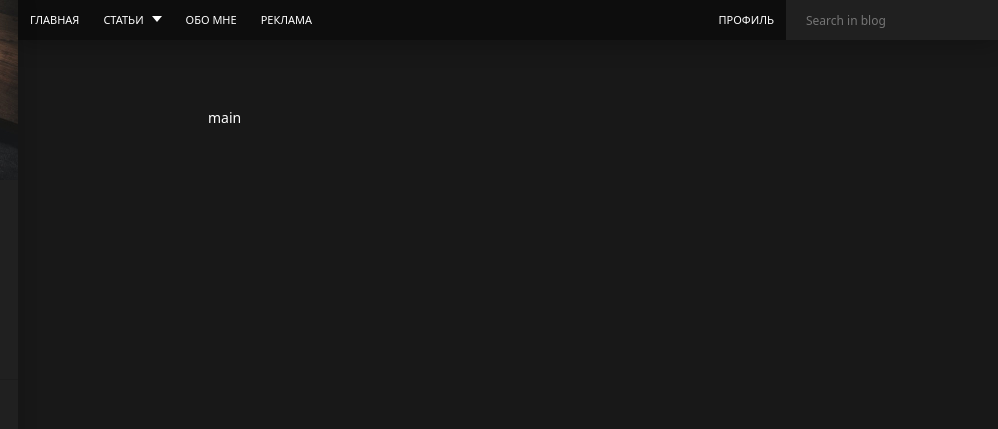
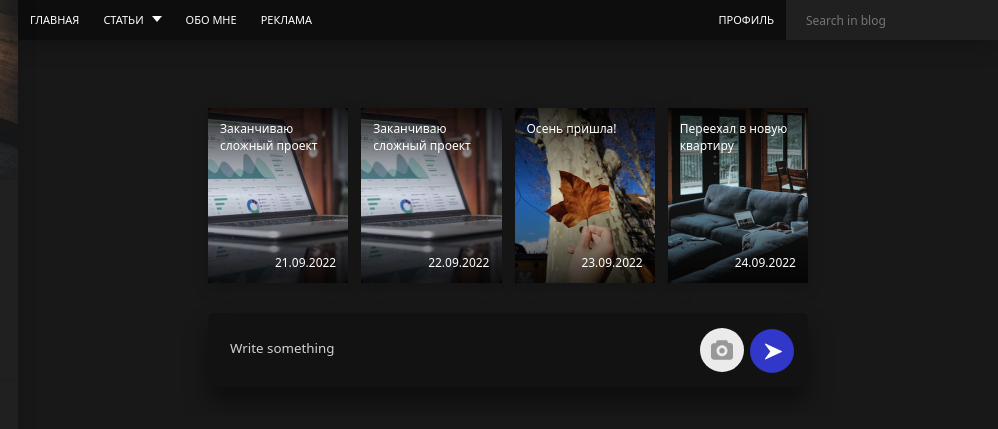
Before and after one commit to kepsk1y/Blog, a website: page index.html in a window 1280 px wide. Shown: the top 429 px of the page, 282-1280 px from the left. Drawn offline with Linux system fonts and the light colour scheme.

Commit message:
Added-Stories

```diff
--- /dev/null
+++ b/blocks/add-post.scss
@@ -0,0 +1,65 @@
+.add-post{
+    margin-bottom: 30px;
+    background-color: $secondary;
+    border-radius: 5px;
+    padding: 15px 20px;
+
+    box-shadow: 0 15px 25px rgba(0, 0, 0, .45);
+}
+
+.add-post__form{
+    display: flex;
+    align-items: center;
+}
+
+.add-post__textarea{
+    display: block;
+    width: 75%;
+    height: 26px;
+    font-family: inherit;
+    font-size: 15;
+    color: $white;
+    border: none;
+    background: transparent;
+    resize: none;
+    outline: none;
+
+    &::placeholder{
+        color: #d2d2d2;
+    }
+}
+
+.add-post__form-actions{
+    width: 25%;
+    display: flex;
+    justify-content: flex-end;
+}
+
+.add-post_file{
+    display: block;
+    height: 44px;
+    width: 44px;
+    border-radius: 50%;
+    background: #EBEBEB url(/img/photo\ btn.svg) center no-repeat;
+    cursor: pointer;
+
+
+    input{
+        display: none;
+    }
+}
+
+.add-post__send{
+    display: block;
+    height: 44px;
+    width: 44px;
+    border-radius: 50%;
+    background: none;
+
+    cursor: pointer;
+    border: none;
+
+    button{
+        display: none;
+    }
+}
--- /dev/null
+++ b/blocks/stories.scss
@@ -0,0 +1,76 @@
+.stories{
+    display: grid;
+    grid-template-columns: 1fr 1fr 1fr 1fr;
+    grid-column-gap: 13px;
+    grid-template-rows: 175px;
+    margin-bottom: 30px;
+
+    img{
+        border-radius: 5px;
+    }
+}
+
+.stories__item{
+    position: relative;
+    overflow: hidden;
+    cursor: pointer;
+    box-shadow: 0 5px 15px rgba(0, 0, 0, .2);
+
+    &:after{
+        content: "";
+        display: block;
+        width: 100%;
+        height: 100%;
+
+        background-image: linear-gradient(to bottom, rgba(0, 0, 0, .8), rgba(0, 0, 0, 0) 50%, rgba(0, 0, 0, .8));
+
+        position: absolute;
+        top: 0;
+        left: 0;
+        z-index: 2;
+    }
+
+    &:hover{
+        .stories__preview{
+            transform: scale(1.3);
+            transition-duration: 3s;
+        }
+    }
+}
+
+.stories__preview{
+    display: block;
+    width: 100%;
+    height: 100%;
+    object-fit: cover;
+
+    position: absolute;
+    top: 0;
+    left: 0;
+    z-index: 1;
+
+    transition: transform ease-in-out .2s;
+}
+
+.stories__title{
+    width: 100%;
+    padding: 12px;
+    font-size: 12px;
+    color: $white;
+
+    position: absolute;
+    top: 0;
+    left: 0;
+    z-index: 3;
+}
+
+.stories__date{
+    font-size: 12px;
+    color: $white;
+    padding: 12px;
+
+    position: absolute;
+    bottom: 0;
+    right: 0;
+    z-index: 3;
+}
--- a/index.html
+++ b/index.html
@@ -9,8 +9,8 @@
 </head>
 
 <body>
-    <!-- Header -->
     <div class="page">
+        <!-- Header -->
         <header class="header">
             <div class="header__left">
                 <nav class="nav">
@@ -122,8 +122,56 @@
         <!-- Main -->
         <main class="main">
             <div class="container">
-                main
+
+                <!-- Stories -->
+                <div class="stories">
+                    <div class="stories__item">
+                        <img class="stories__preview" src="img/story-1.jpg" alt="">
+                        <div class="stories__title">Заканчиваю
+                            сложный проект</div>
+                        <div class="stories__date">21.09.2022</div>
+                    </div>
+
+                    <div class="stories__item">
+                        <img class="stories__preview" src="img/story-1.jpg" alt="">
+                        <div class="stories__title">Заканчиваю
+                            сложный проект</div>
+                        <div class="stories__date">22.09.2022</div>
+                    </div>
+
+                    <div class="stories__item">
+                        <img class="stories__preview" src="img/story-3.jpg" alt="">
+                        <div class="stories__title">Осень пришла!</div>
+                        <div class="stories__date">23.09.2022</div>
+                    </div>
+
+                    <div class="stories__item">
+                        <img class="stories__preview" src="img/story-4.jpg" alt="">
+                        <div class="stories__title">Переехал в новую
+                            квартиру</div>
+                        <div class="stories__date">24.09.2022</div>
+                    </div>
+                </div> <!-- /stories -->
+            </div> <!-- /container -->
+
+            <!-- Add post -->
+            <div class="container">
+                <div class="add-post">
+                    <form class="add-post__form" action="/" method="post">
+                        <textarea class="add-post__textarea" name="post-text" placeholder="Write something"></textarea>
+                        <div class="add-post__form-actions">
+                            <label class="add-post_file" for="add-post-file">
+                                <input type="file" id="add-post-file">
+                            </label>
+
+                            <button class="add-post__send" type="submit">
+                                <img src="/img/send btn.svg" alt="">
+                            </button>
+                        </div>
+                    </form>
+                </div>
             </div>
+
         </main>
     </div>
 
--- a/source/scss/main.scss
+++ b/source/scss/main.scss
@@ -32,3 +32,5 @@ body{
 @import 'blocks/btn';
 @import 'blocks/search';
 @import 'blocks/subnav';
+@import 'blocks/stories';
+@import 'blocks/add-post';
```
Also changed, not shown: assets/css/scss/main.css, img/photo btn.svg (added), img/send btn.svg (added), img/story-1.jpg (added), img/story-3.jpg (added), img/story-4.jpg (added), 1 other file.
